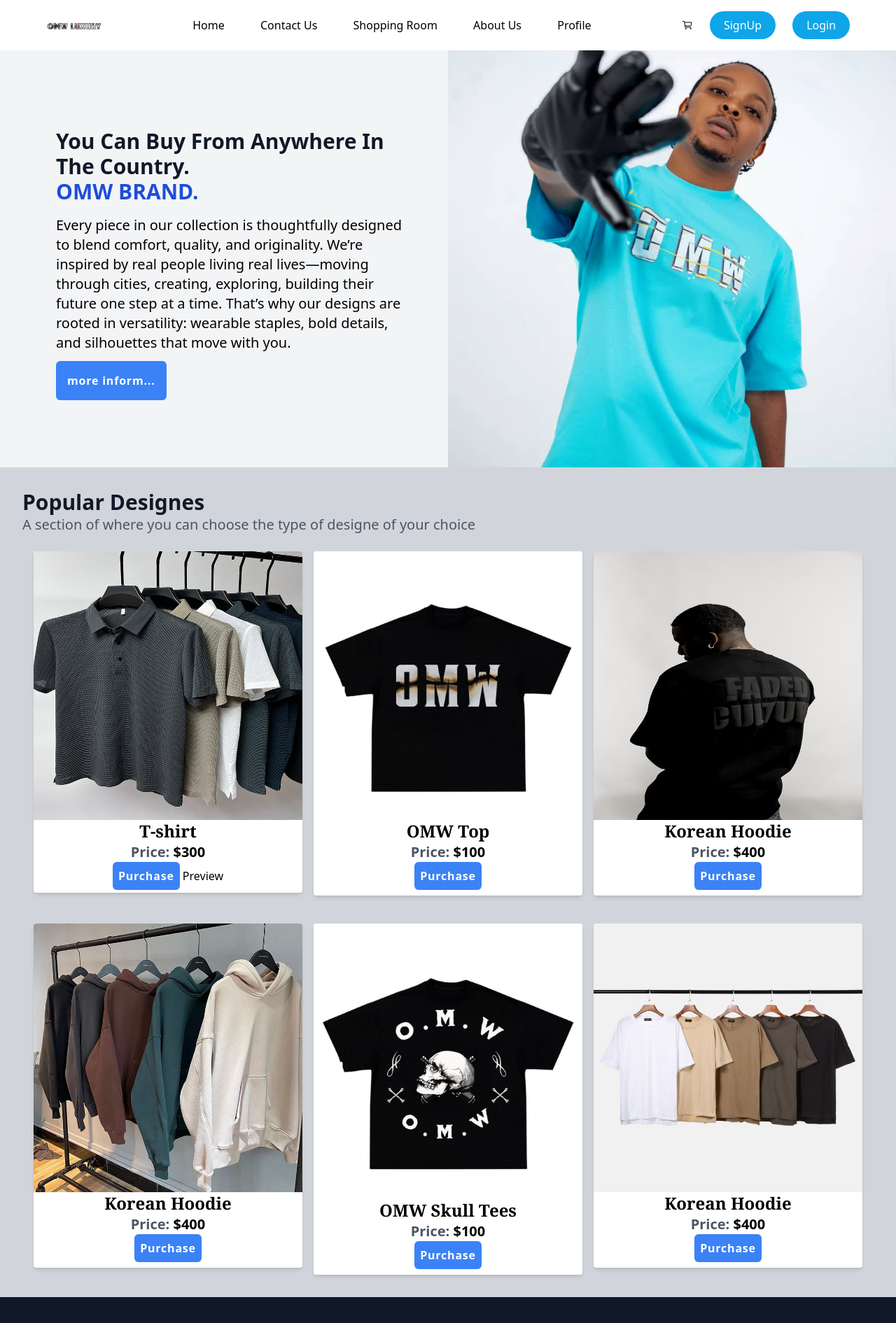
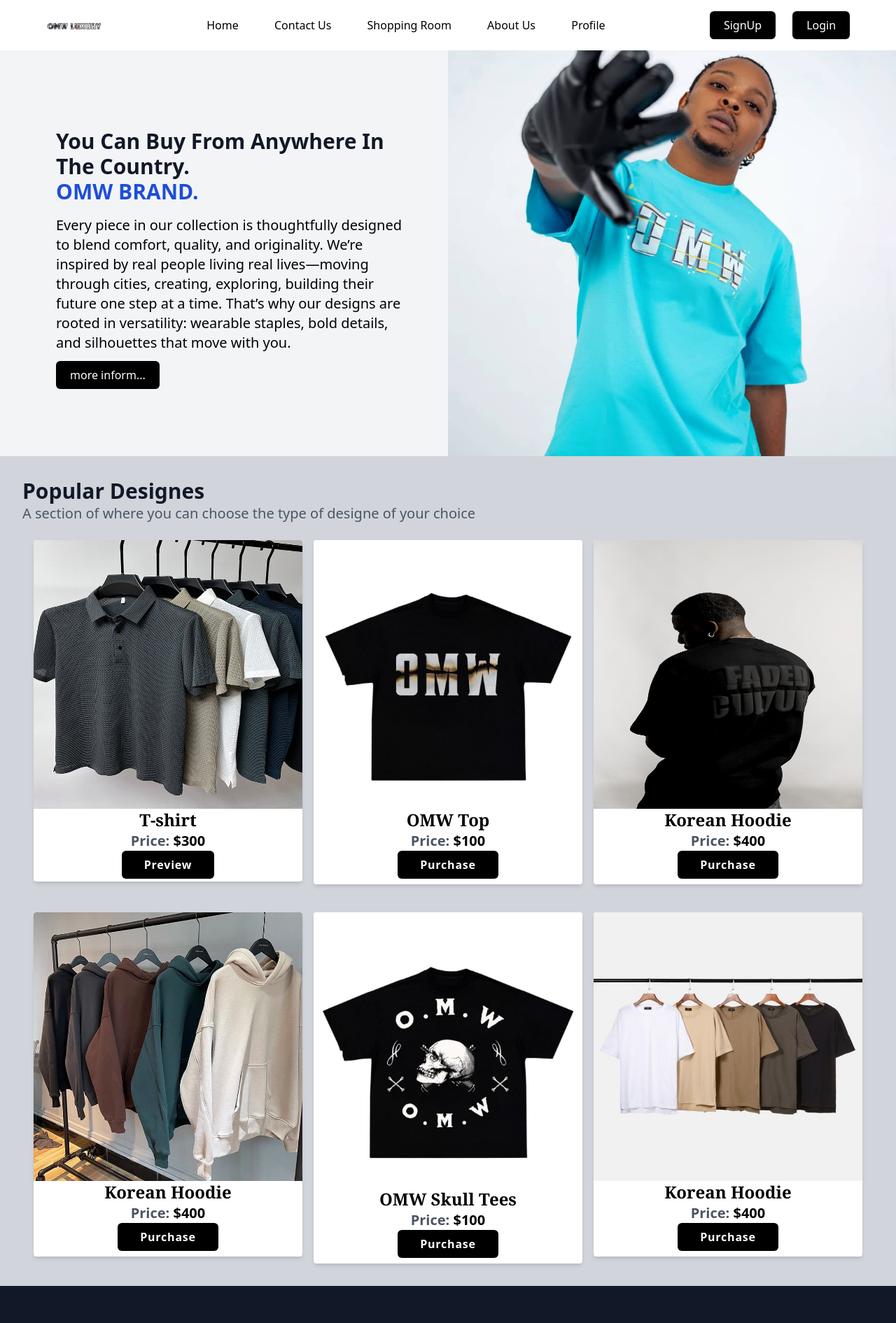
Before and after one commit to Elvischi/dish, a plain HTML site: page index.html in a window 1280 px wide. Shown: the top 1891 px of the page at 70% size. Drawn offline with nearby package versions, Linux system fonts and the light colour scheme; files that its build step writes are made by us from their sources.

Commit message:
sharp update

```diff
--- a/index.html
+++ b/index.html
@@ -30,11 +30,10 @@
 
             </div>
             <div class="flex items-center gap-6">
-                <ion-icon name="cart-outline"></ion-icon>
                 <a href="./signup.html"><button
-                        class="bg-sky-500 text-white px-5 py-2 rounded-full hover:bg-sky-600">SignUp</button></a>
+                        class="bg-black text-white px-5 py-2 rounded-md hover:bg-white hover:text-black hover:shadow-lg">SignUp</button></a>
                 <a href="./login.html"><button
-                        class="bg-sky-500 text-white px-5 py-2 rounded-full hover:bg-sky-600">Login</button></a>
+                        class="bg-black text-white px-5 py-2 rounded-md hover:bg-white hover:text-black hover:shadow-lg">Login</button></a>
                 <ion-icon onclick="onToggleMenu(this)" name="menu" class="text-3xl cursor-pointer lg:hidden"></ion-icon>
             </div>
         </nav>
@@ -57,8 +56,8 @@
                         building their future one step at a time.
                         That’s why our designs are rooted in versatility: wearable staples, bold details, and
                         silhouettes that move with you.</p>
-                    <div class="mt-3">
-                        <a href="#" class="inline-block bg-blue-500 py-4 px-4 text-white rounded-md tracking-wider font-semibold">more inform...</a>
+                    <div class="flex items-center align-center gap-2 mt-3">
+                        <a href="#" class="bg-black text-white px-5 py-2 rounded-md hover:bg-white hover:text-black hover:shadow-lg">more inform...</a>
                     </div>
                 </div>
             </div>
@@ -84,9 +83,9 @@
                                         class="text-black font-bold">$300</span></p>
                                 <div class="mb-1">
                                     <p class="add text-green-600 font-bold"></p>
-                                    <a
-                                        class="inline-block bg-blue-500 py-2 px-2 text-white rounded-md tracking-wider font-semibold">Purchase</a>
-                                    <a href="#">Preview</a>
+                                    <a href="shopping.html"
+                                        class="inline-block bg-black py-2 px-8 text-white rounded-md tracking-wider font-semibold hover:bg-white hover:text-black hover:shadow-lg">Preview</a>
+                                    <!--<a >Preview</a>-->
                                 </div>
                             </div>
                         </div>
@@ -99,7 +98,7 @@
                                 <p class="lg:text-xl font-semibold text-gray-600">Price: <span
                                         class="text-black font-bold">$100</span></p>
                                 <div class="mb-2">
-                                    <a class="inline-block bg-blue-500 py-2 px-2 text-white rounded-md tracking-wider font-semibold"
+                                    <a class="inline-block bg-black py-2 px-8 text-white rounded-md tracking-wider font-semibold hover:bg-white hover:text-black hover:shadow-lg"
                                         href="#">Purchase</a>
                                 </div>
                             </div>
@@ -113,7 +112,7 @@
                                 <p class="lg:text-xl font-semibold text-gray-600">Price: <span
                                         class="text-black font-bold">$400</span></p>
                                 <div class="mb-2">
-                                    <a class="inline-block bg-blue-500 py-2 px-2 text-white rounded-md tracking-wider font-semibold"
+                                    <a class="inline-block bg-black py-2 px-8 text-white rounded-md tracking-wider font-semibold hover:bg-white hover:text-black hover:shadow-lg"
                                         href="#">Purchase</a>
                                 </div>
                             </div>
@@ -128,7 +127,7 @@
                                 <p class="lg:text-xl font-semibold text-gray-600">Price: <span
                                         class="text-black font-bold">$400</span></p>
                                 <div class="mb-2">
-                                    <a class="inline-block bg-blue-500 py-2 px-2 text-white rounded-md tracking-wider font-semibold"
+                                    <a class="inline-block bg-black py-2 px-8 text-white rounded-md tracking-wider font-semibold    hover:bg-white hover:text-black hover:shadow-lg"
                                         href="#">Purchase</a>
                                 </div>
                             </div>
@@ -143,7 +142,7 @@
                                 <p class="lg:text-xl font-semibold text-gray-600">Price: <span
                                         class="text-black font-bold">$100</span></p>
                                 <div class="mb-2">
-                                    <a class="inline-block bg-blue-500 py-2 px-2 text-white rounded-md tracking-wider font-semibold"
+                                    <a class="inline-block bg-black py-2 px-8 text-white rounded-md tracking-wider font-semibold hover:bg-white hover:text-black hover:shadow-lg"
                                         href="#">Purchase</a>
                                 </div>
                             </div>
@@ -158,7 +157,7 @@
                                 <p class="lg:text-xl font-semibold text-gray-600">Price: <span
                                         class="text-black font-bold">$400</span></p>
                                 <div class="mb-2">
-                                    <a class="inline-block bg-blue-500 py-2 px-2 text-white rounded-md tracking-wider font-semibold"
+                                    <a class="inline-block bg-black py-2 px-8 text-white rounded-md tracking-wider font-semibold hover:bg-white hover:text-black hover:shadow-lg"
                                         href="#">Purchase</a>
                                 </div>
                             </div>
@@ -244,7 +243,7 @@
                     <script>
                         document.write(new Date().getFullYear());
                     </script>
-                    MEC_ENTERPRICES
+                    OMW Luxury
                 </p>
             </div>
         </div>
```
Also changed, not shown: shopping.html (+12 -9 lines).
